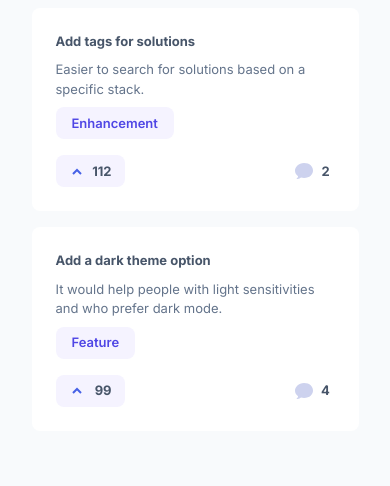
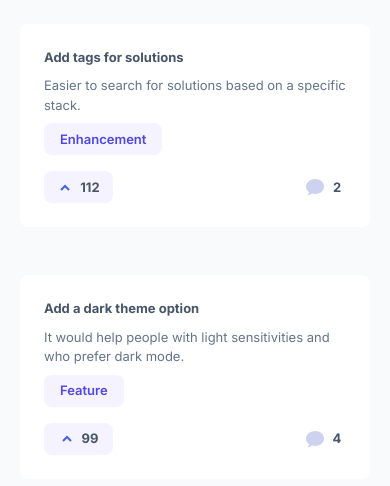
Before and after one commit to ltk55/fem-product-feedback-app, a Next.js app: page / in a window 390 px wide. Shown: the top 486 px of the page. Built offline with nearby package versions, Linux system fonts and the light colour scheme.

Commit message:
feat: Add responsiveness for tablet and desktop

```diff
--- a/app/page.tsx
+++ b/app/page.tsx
@@ -1,5 +1,5 @@
 /* eslint-disable @typescript-eslint/strict-boolean-expressions */
-import Feedback from "@/components/feedback/feedback";
+import SuggestionCard from "@/components/SuggestionCard/SuggestionCard";
 import feedbackData from "@/data/feedbacks.json";
 
 export default function Home(): JSX.Element {
@@ -7,7 +7,7 @@ export default function Home(): JSX.Element {
     <main className="flex min-h-screen flex-col items-center bg-slate-50 align-middle">
       {feedbackData ? (
         feedbackData.map((data, key) => (
-          <Feedback
+          <SuggestionCard
             key={key}
             title={data.title}
             description={data.description}
--- /dev/null
+++ b/components/SuggestionCard/SuggestionCard.tsx
@@ -0,0 +1,58 @@
+"use client";
+
+import Image from "next/image";
+import { type ReactNode } from "react";
+import { useWindowSize } from "react-use";
+
+import Tag from "@/components/Tag/Tag";
+import iconComment from "@/public/assets/icon-comments.svg";
+
+import UpvoteBtn from "../UpvoteBtn/UpvoteBtn";
+
+interface SuggestionCardProps {
+  title: string;
+  description: string;
+  tags?: string[];
+  upvoteCount: number;
+  commentCount: number;
+}
+
+export default function SuggestionCard({
+  title,
+  description,
+  tags,
+  upvoteCount,
+  commentCount,
+}: SuggestionCardProps): ReactNode {
+  const { width } = useWindowSize();
+
+  return (
+    <div className="my-6 flex w-[calc(100%-40px)] flex-col rounded-lg bg-white p-6 md:flex-row md:justify-between">
+      {width >= 768 && <UpvoteBtn upvoteCount={upvoteCount} />}
+
+      <div className="w-full md:pl-10">
+        <h3 className="pb-[0.56rem] text-[13px] font-bold text-slate-600">
+          {title}
+        </h3>
+        <p className="pb-2 text-[13px] font-normal text-slate-500">
+          {description}
+        </p>
+        <div className="pb-4 ">
+          {tags?.map((tag, key) => (
+            <Tag key={key} tagName={tag} />
+          ))}
+        </div>
+      </div>
+      <div className="flex justify-between">
+        {width < 768 && <UpvoteBtn upvoteCount={upvoteCount} />}
+
+        <button className="flex items-center gap-1">
+          <Image priority src={iconComment} alt="comment" />
+          <div className="min-w-[18px] text-center text-[13px] font-bold text-slate-600">
+            {commentCount}
+          </div>
+        </button>
+      </div>
+    </div>
+  );
+}
--- /dev/null
+++ b/components/UpvoteBtn/UpvoteBtn.tsx
@@ -0,0 +1,19 @@
+import Image from "next/image";
+import { type ReactNode } from "react";
+
+import iconArrowUp from "@/public/assets/icon-arrow-up.svg";
+
+export default function UpvoteBtn({
+  upvoteCount,
+}: {
+  upvoteCount: number;
+}): ReactNode {
+  return (
+    <button className="col-start-1 col-end-1 flex h-8 w-[69px] items-center justify-center gap-[0.62rem] rounded-lg bg-violet-50 pl-4 pr-[0.81rem] md:row-start-1 md:row-end-2 md:h-[53px] md:w-10 md:flex-col md:gap-1">
+      <Image src={iconArrowUp} alt="upvote" />
+      <div className="text-center text-[13px] font-bold text-slate-600">
+        {upvoteCount}
+      </div>
+    </button>
+  );
+}
--- a/components/feedback/feedback.tsx
+++ /dev/null
@@ -1,50 +0,0 @@
-import Image from "next/image";
-import { type ReactNode } from "react";
-
-import Tag from "@/components/tag/tag";
-import iconArrowUp from "@/public/assets/icon-arrow-up.svg";
-import iconComment from "@/public/assets/icon-comments.svg";
-
-interface FeedBackProps {
-  title: string;
-  description: string;
-  tags?: string[];
-  upvoteCount: number;
-  commentCount: number;
-}
-
-export default function Feedback({
-  title,
-  description,
-  tags,
-  upvoteCount,
-  commentCount,
-}: FeedBackProps): ReactNode {
-  return (
-    <div className="my-2 w-[327px] rounded-lg bg-white p-6">
-      <div className="w-[278px] pb-[0.56rem] text-[13px] font-bold text-slate-600">
-        {title}
-      </div>
-      <div className="w-[278px] pb-2 text-[13px] font-normal text-slate-500">
-        {description}
-      </div>
-      {tags?.map((tag, key) => (
-        <Tag key={key} tagName={tag} className="pb-4" />
-      ))}
-      <div className="flex justify-between">
-        <div className="flex h-8 w-[69px] items-center justify-between rounded-lg bg-violet-50 pl-4 pr-[0.81rem]">
-          <Image priority src={iconArrowUp} alt="upvote" />
-          <div className="text-center text-[13px] font-bold text-slate-600">
-            {upvoteCount}
-          </div>
-        </div>
-        <div className="flex items-center justify-between gap-1">
-          <Image priority src={iconComment} alt="comment" />
-          <div className="w-[18px] text-center text-[13px] font-bold text-slate-600">
-            {commentCount}
-          </div>
-        </div>
-      </div>
-    </div>
-  );
-}
--- a/package.json
+++ b/package.json
@@ -19,6 +19,7 @@
     "postcss": "8.4.24",
     "react": "18.2.0",
     "react-dom": "18.2.0",
+    "react-use": "^17.4.0",
     "tailwind-merge": "^1.13.2",
     "tailwindcss": "3.3.2"
   },
```
Also changed, not shown: .eslintrc.js, 1 other file (tests, documents, lock files or other folders).
